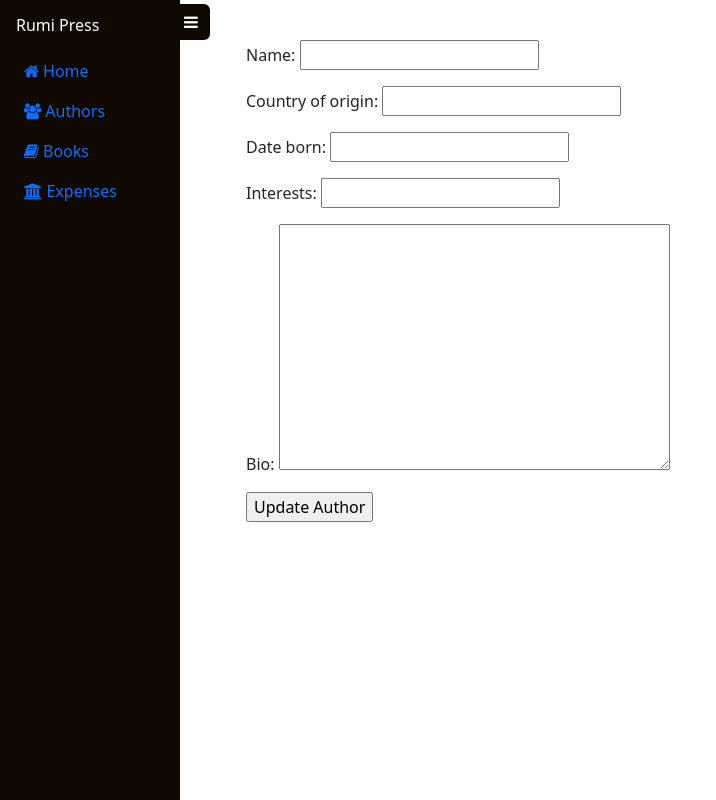
After one commit to Kiprotich-Code/Rumi-Press, a Django app: page /update_author/1 in a window 1280 px wide. The commit adds this page. Shown: the whole page, without its empty margins (0-716 px from the left). Run offline with Django 4.2, Linux system fonts and the light colour scheme; data comes from the database, SQL or seed files in the repository.

Commit message:
Update view

```diff
--- a/source/main/urls.py
+++ b/source/main/urls.py
@@ -8,4 +8,5 @@ urlpatterns = [
     path('author_details/<int:pk>', views.AuthorsDetailView.as_view(), name='author_details'),
     path('add_authors/', views.add_authors, name='add_authors'),
     path('delete_author/<author_id>', views.delete_author, name='delete_author'),
+    path('update_author/<author_id>', views.update_author, name='update_author'),
 ]
--- a/source/main/views.py
+++ b/source/main/views.py
@@ -36,3 +36,9 @@ def delete_author(request, author_id):
     author = Authors.objects.get(pk=author_id)
     author.delete()
     return redirect('authors')
+
+def update_author(request, author_id):
+    author = Authors.objects.get(pk=author_id)
+    form = AddAuthorForm(request.POST or None)
+
+    return render(request, 'main/update_author.html', {'author': author, 'form': form})
--- a/source/templates/main/authors.html
+++ b/source/templates/main/authors.html
@@ -27,7 +27,7 @@
       <td>{{author.country_of_origin}}</td>
       <td>{{author.interests}}</td>
       <td><a href="{% url 'author_details' pk=author.pk %}">Details</a></td>
-      <td><a href="{% url 'author_details' pk=author.pk %}">Update</a></td>
+      <td><a href="{% url 'update_author' author.id %}">Update</a></td>
       <td><a href="{% url 'delete_author' author.id %}">Delete</a></td>
     </tr>
   </tbody>
--- /dev/null
+++ b/source/templates/main/update_author.html
@@ -0,0 +1,11 @@
+{% extends './dashboard.html'%}
+
+{% block content %}
+<div class="container">
+    <form action="" method="POST">
+        {% csrf_token %}
+        {{ form.as_p }}
+        <input type="submit" value="Update Author">
+    </form>
+</div>
+{% endblock %}
```
